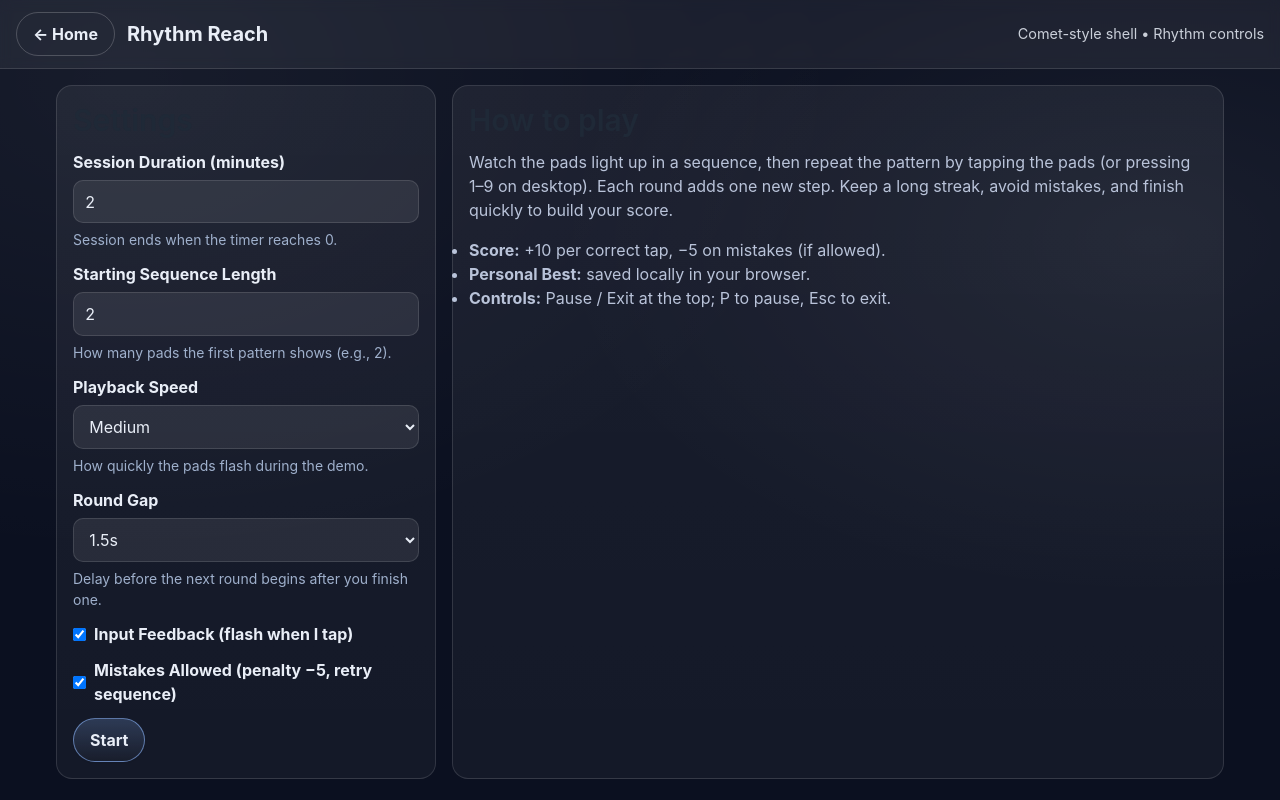
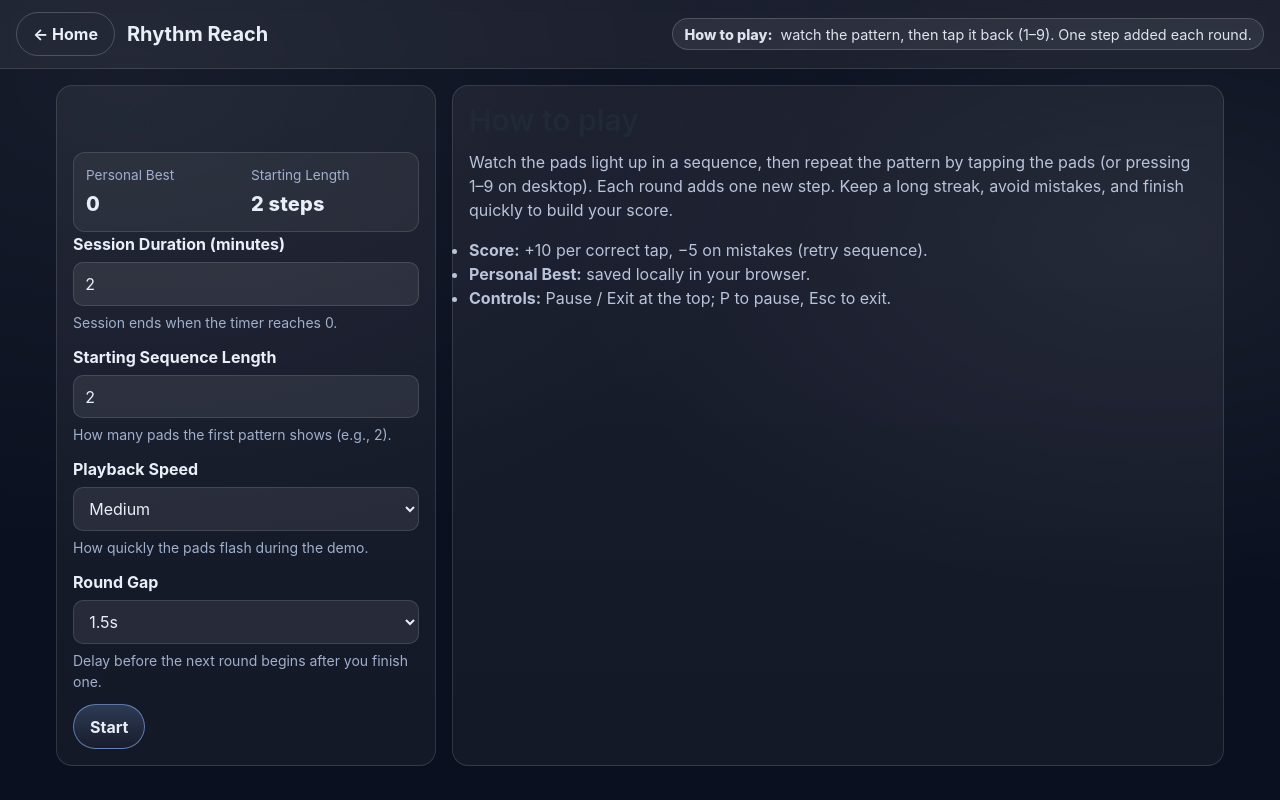
Before and after one commit to VastOceanLabs/FinePointRehab-Revamped, a website: page exercises/rhythm-exercise.html in a window 1280 px wide. Drawn offline with Linux system fonts and the light colour scheme.

Commit message:
Rhythm Reach: v6 (Comet-style UI, header instructions, PB stat in settings, input feedback default)

```diff
--- a/exercises/rhythm-exercise.html
+++ b/exercises/rhythm-exercise.html
@@ -13,6 +13,7 @@
       --bg:#0b1020; --text:#e9eef7; --muted:#b9c3d9; --hint:#9fb0cc;
       --panel-bg:rgba(255,255,255,.06); --panel-soft:rgba(255,255,255,.04); --panel-border:rgba(255,255,255,.12);
       --accent:#8ab4f8; --aqua:#80e6ff; --btn-bg:rgba(255,255,255,.10); --btn-border:rgba(255,255,255,.20);
+      --chip-bg:rgba(255,255,255,.08); --chip-border:rgba(255,255,255,.18);
     }
     dialog::backdrop{background:rgba(0,0,0,.55)}
     body{
@@ -20,8 +21,7 @@
         radial-gradient(1200px 800px at 10% 10%, rgba(255,255,255,.05), transparent 60%),
         radial-gradient(1000px 600px at 90% 30%, rgba(255,255,255,.06), transparent 60%),
         var(--bg);
-      color:var(--text); min-height:100svh; overflow:hidden;
-      font-synthesis-weight:none;
+      color:var(--text); min-height:100svh; overflow:hidden; font-synthesis-weight:none;
     }
     .screen{display:none} .screen.active{display:block}
 
@@ -33,6 +33,14 @@
     header .wrap{display:flex;align-items:center;gap:.75rem;padding:.75rem 1rem}
     .home-link{color:var(--text);text-decoration:none}
     .title{font-size:20px;font-weight:700}
+    .header-help{
+      margin-left:auto; font-size:.9rem; opacity:.95;
+      display:inline-flex; align-items:center; gap:.5rem;
+      padding:.4rem .7rem; border-radius:999px;
+      background:var(--chip-bg); border:1px solid var(--chip-border);
+      line-height:1.2;
+    }
+    .header-help b{font-weight:800}
 
     .settings-wrap{
       display:grid;grid-template-columns:minmax(300px,380px) 1fr;
@@ -53,8 +61,17 @@
       background:rgba(255,255,255,.08); color:var(--text);
       border:1px solid var(--panel-border); border-radius:10px;padding:.55rem .7rem;
     }
-    .toggle{display:flex;align-items:center;gap:.5rem}
     .hint,small{color:var(--hint);font-size:.875rem}
+
+    /* Settings stat (Personal Best) */
+    .stats-card{
+      display:grid; grid-template-columns:1fr 1fr; gap:10px;
+      margin-top:12px; padding:12px; border-radius:12px;
+      background:rgba(255,255,255,.05); border:1px solid var(--panel-border);
+    }
+    .mini-stat{display:flex;flex-direction:column;gap:4px}
+    .mini-stat .label{color:var(--hint); font-size:.85rem}
+    .mini-stat .value{font-size:1.25rem; font-weight:800; letter-spacing:.2px}
 
     .actions{display:flex;gap:10px;flex-wrap:wrap;margin-top:12px}
     .btn{
@@ -70,8 +87,7 @@
     .btn-ghost{background:transparent}
 
     #gameScreen{
-      position:fixed; inset:0;
-      grid-template-rows:64px 1fr; background:inherit; z-index:100;
+      position:fixed; inset:0; grid-template-rows:64px 1fr; background:inherit; z-index:100;
     }
     .screen.active#gameScreen{display:grid}
 
@@ -99,7 +115,6 @@
     }
     .pad.show{outline:3px solid var(--aqua); box-shadow:0 0 22px color-mix(in oklab, var(--aqua) 60%, transparent), inset 0 2px 10px rgba(0,0,0,.35)}
     .pad.pressed{transform:scale(.98); outline:2px solid color-mix(in oklab, var(--accent) 65%, white 0%);}
-    /* accessibility */
     .pad:focus-visible{outline:3px solid #8ab4f8}
 
     .pause-overlay{position:absolute;inset:0;display:grid;place-items:center;background:rgba(0,0,0,.55);opacity:0;pointer-events:none;transition:opacity .2s ease}
@@ -111,7 +126,10 @@
     <div class="wrap">
       <a class="home-link btn btn-ghost" href="/">← Home</a>
       <div class="title">Rhythm Reach</div>
-      <div style="margin-left:auto;opacity:.85;font-size:.9rem">Comet-style shell • Rhythm controls</div>
+      <!-- Instruction chip (Comet-like placement) -->
+      <div class="header-help" aria-label="Instructions">
+        <b>How to play:</b> watch the pattern, then tap it back (1–9). One step added each round.
+      </div>
     </div>
   </header>
 
@@ -120,6 +138,19 @@
     <div class="settings-wrap">
       <section class="panel" aria-labelledby="settings-title">
         <h2 id="settings-title">Settings</h2>
+
+        <!-- Personal Best stat inline (Comet-like mini stat) -->
+        <div class="stats-card" role="group" aria-label="Session stats">
+          <div class="mini-stat">
+            <div class="label">Personal Best</div>
+            <div class="value" id="pbSetting">0</div>
+          </div>
+          <div class="mini-stat">
+            <div class="label">Starting Length</div>
+            <div class="value"><span id="startLenEcho">2</span> steps</div>
+          </div>
+        </div>
+
         <div class="fieldset">
           <div class="field">
             <label for="duration">Session Duration (minutes)</label>
@@ -153,16 +184,6 @@
             </select>
             <div class="hint">Delay before the next round begins after you finish one.</div>
           </div>
-
-          <div class="field toggle">
-            <input id="feedback" type="checkbox" checked />
-            <label for="feedback">Input Feedback (flash when I tap)</label>
-          </div>
-
-          <div class="field toggle">
-            <input id="mistakes" type="checkbox" checked />
-            <label for="mistakes">Mistakes Allowed (penalty −5, retry sequence)</label>
-          </div>
         </div>
 
         <div class="actions">
@@ -174,7 +195,7 @@
         <h2 id="howto-title">How to play</h2>
         <p>Watch the pads light up in a sequence, then repeat the pattern by tapping the pads (or pressing 1–9 on desktop). Each round adds one new step. Keep a long streak, avoid mistakes, and finish quickly to build your score.</p>
         <ul>
-          <li><strong>Score:</strong> +10 per correct tap, −5 on mistakes (if allowed).</li>
+          <li><strong>Score:</strong> +10 per correct tap, −5 on mistakes (retry sequence).</li>
           <li><strong>Personal Best:</strong> saved locally in your browser.</li>
           <li><strong>Controls:</strong> Pause / Exit at the top; P to pause, Esc to exit.</li>
         </ul>
@@ -263,8 +284,9 @@
     const startLenEl = qs('#startLen');
     const speedEl    = qs('#speed');
     const gapEl      = qs('#gap');
-    const feedbackEl = qs('#feedback');
-    const mistakesEl = qs('#mistakes');
+
+    const pbSettingEl = qs('#pbSetting');
+    const startLenEcho = qs('#startLenEcho');
 
     const scoreEl = qs('#score');
     const bestEl  = qs('#best');
@@ -286,12 +308,17 @@
     let sequence=[], userIndex=0, level=0;
     let score=0, best = Number(localStorage.getItem('RR_best') || 0);
     bestEl.textContent = String(best);
+    pbSettingEl.textContent = String(best);
 
     let sessionEndAt=0, timerHandle=null;
-    let padMs=500, roundGap=1500, startLen=2, showFeedback=true, mistakesAllowed=true;
+    let padMs=500, roundGap=1500, startLen=2;
+    const showFeedback = true; // always on (no toggle)
 
     // ===== Mappings =====
     const padMsFromSpeed = (v)=> v==='slow'?700 : v==='fast'?350 : 500;
+
+    // Reflect start length near the stat card
+    startLenEl.addEventListener('input',()=>{ startLenEcho.textContent = String(clamp(parseInt(startLenEl.value||'2',10),2,5)); });
 
     // ===== Screen switching =====
     function showScreen(which){
@@ -301,6 +328,9 @@
         screens.settings.setAttribute('aria-hidden','false');
         screens.game.setAttribute('aria-hidden','true');
         startBtn.disabled = false;
+        // keep the Personal Best stat fresh if they exited mid-session
+        const pb = Number(localStorage.getItem('RR_best') || 0);
+        pbSettingEl.textContent = String(pb);
       }else{
         screens.game.classList.add('active');
         screens.game.setAttribute('aria-hidden','false');
@@ -370,19 +400,15 @@
         score += 10; scoreEl.textContent = String(score);
         if(userIndex >= sequence.length){
           // completed round: block input until next round begins
-          playback = true;                         // <— added to block mid-gap input
+          playback = true;
           setTimeout(()=> startRound(false), roundGap);
         }
       }else{
-        // mistake
+        // mistake -> penalty and replay current sequence
         score = Math.max(0, score - 5); scoreEl.textContent = String(score);
-        if(mistakesAllowed){
-          userIndex = 0;
-          playback = true;                         // <— added to block input during replay
-          setTimeout(()=> playSequence(sequence), 400);
-        }else{
-          endSession();
-        }
+        userIndex = 0;
+        playback = true;
+        setTimeout(()=> playSequence(sequence), 400);
       }
     }
 
@@ -396,8 +422,6 @@
       startLen = clamp(parseInt(startLenEl.value||'2',10), 2, 5);
       padMs    = padMsFromSpeed(speedEl.value);
       roundGap = parseInt(gapEl.value, 10);
-      showFeedback    = !!feedbackEl.checked;
-      mistakesAllowed = !!mistakesEl.checked;
 
       // reset
       running=true; paused=false; playback=false;
@@ -421,7 +445,12 @@
       clearInterval(timerHandle);
 
       // update PB
-      if(score > best){ best = score; localStorage.setItem('RR_best', String(best)); bestEl.textContent = String(best); }
+      if(score > best){
+        best = score;
+        localStorage.setItem('RR_best', String(best));
+        bestEl.textContent = String(best);
+        pbSettingEl.textContent = String(best); // reflect in settings stat too
+      }
 
       finalScore.innerHTML = `<strong>${score}</strong>`;
       finalLevel.innerHTML = `<strong>${level}</strong>`;
@@ -465,9 +494,7 @@
       if(endModal.open) return;
       if(e.key==='p' || e.key==='P'){ pauseToggle(); return; }
       if(e.key==='Escape'){ exitToSettings(); return; }
-      if(/^[1-9]$/.test(e.key)){
-        handleInput(parseInt(e.key,10));
-      }
+      if(/^[1-9]$/.test(e.key)){ handleInput(parseInt(e.key,10)); }
     });
 
     // Summary actions
```
